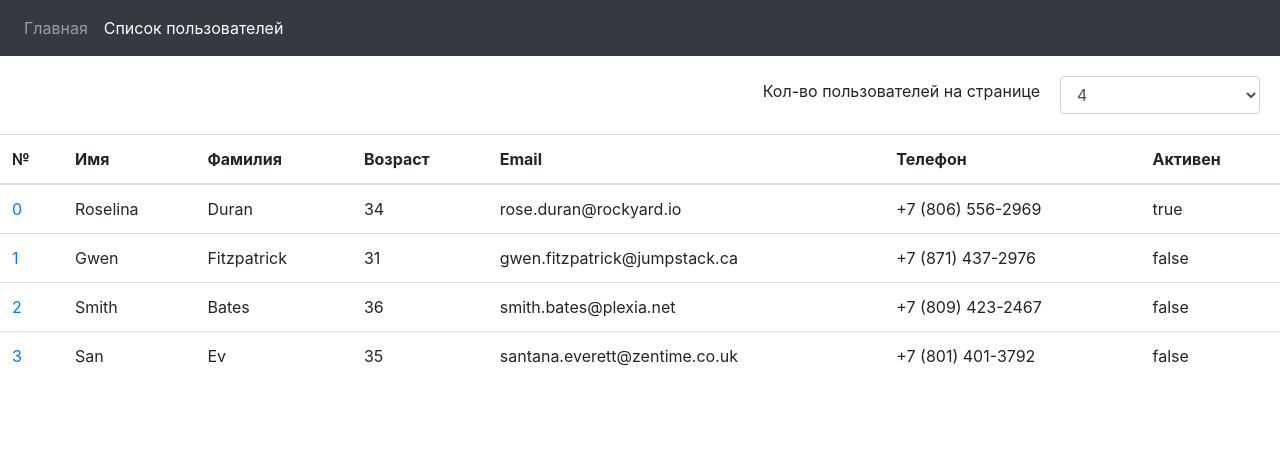
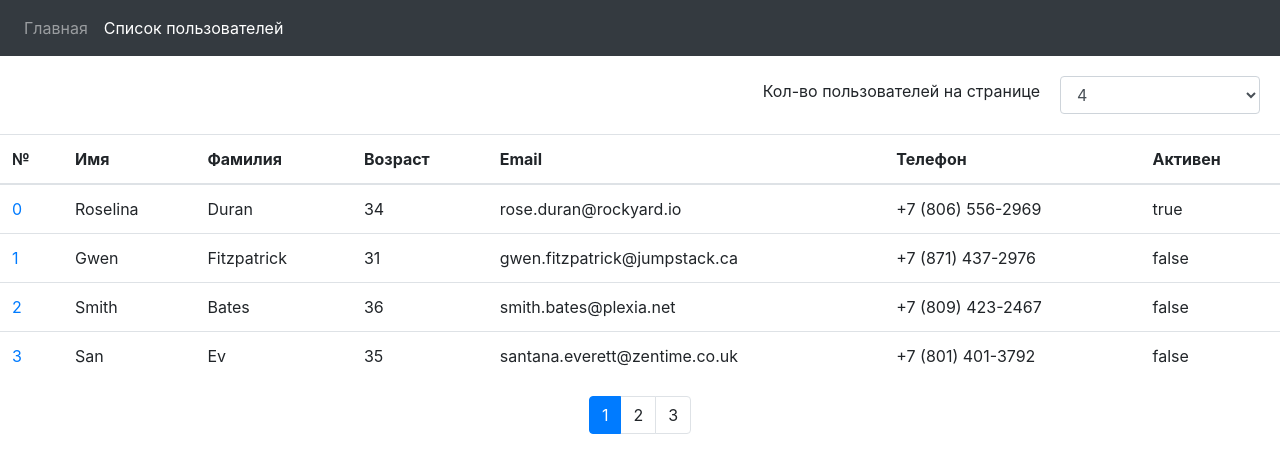
Before and after one commit to dianapaliy/vue-project, a Vue app: page /list-of-users in a window 1280 px wide. Shown: the top 472 px of the page. Built offline with nearby package versions, Linux system fonts and the light colour scheme; data requests are answered from the project's data file.

Commit message:
Add changes for select
[re #master]

```diff
--- a/src/components/pagination.vue
+++ b/src/components/pagination.vue
@@ -24,25 +24,15 @@
             },
         },
 
-        data: ()=> {
-            return {
-                pages: [],
-            }
-        },
+        computed: {
+            pages() {
+                const numberPages = Math.ceil(this.users.length/this.elementsPerPage);
 
-        mounted: function() {
-            this.pagesArray()
+                return new Array(numberPages).fill(0).map((x, i) => ++i)
+            },
         },
 
         methods: {
-            pagesArray: function() {
-                console.log(123);
-
-                const numberPages = Math.ceil(this.users.length/this.elementsPerPage);
-
-                this.pages = new Array(numberPages).fill(0).map((x, i) => ++i)
-            },
-
             isActive(page) {
                 const clickedPage = this.currentPage || 1;
 
```
